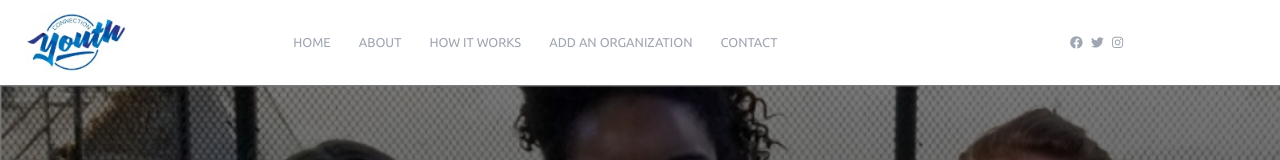
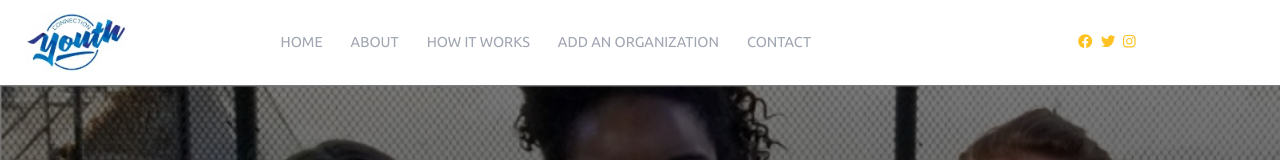
Before and after one commit to noobboon7/TeamHighFive_Front, a React (Create React App) app: page / in a window 1280 px wide. Shown: the top 160 px of the page. Built offline with nearby package versions, Linux system fonts and the light colour scheme; no server answers.

Commit message:
update about page

```diff
--- a/src/components/pages/About.js
+++ b/src/components/pages/About.js
@@ -19,8 +19,15 @@ const About = () => {
     <div id="about">
       <div class="jumbotron jumbotron-fluid">
         <div class="container text-center">
-        <h6 className="intro-lead">Meet the team members</h6>
-        <h1 class="display-4">Our Team</h1>
+        <h6 className="intro-lead">How it Works</h6>
+        <h1 class="display-4">About</h1>
+        </div>
+      </div>
+
+      <div id="mission"className="container">
+        <div id="about-project" className="bg-white p-5">
+          <h2>Mission / <span className="text-info">Team Youth Connnection</span></h2>
+          <p>A web application catering to young black and brown users. The mission is to make extracurricular (specifically non-profit) organizations and programs more accessible and reachable to the youth. A user can search from our database for programs/companies providing technology support, youth programming, after-school programs, summer-school programs, internships, etc.</p>
         </div>
       </div>
 
--- a/src/index.css
+++ b/src/index.css
@@ -9,6 +9,7 @@
   --color-blue-green: #42C3D3;
 }
 
+/* NOTE: Element Tag Styles */
 body {
   background-color: var(--color-off-white) !important;
   margin: 0;
@@ -24,18 +25,11 @@ body a:hover {
   text-decoration: none;
 }
 
-/* Navbar Styles */
-nav.navbar {
-  background-color: var(--white);
-}
-.navbar-brand .logo {
-  width: 100px;
-}
-
 code {
   font-family: source-code-pro, Menlo, Monaco, Consolas, 'Courier New',
     monospace;
 }
+
 /* .icon {
   color: var(--color-blue-green);
 } */
@@ -45,10 +39,18 @@ code {
   text-transform: uppercase;
   font-size: .8rem;
 }
+.social-media a {
+  color: var(--color-yellow);
+}
+
+/* Navbar Styles */
+nav.navbar {
+  background-color: var(--white);
+}
 
 /* NOTE: Custom Navbar styles */
 nav {
-  font-size: 0.8rem;
+  font-size: 0.9rem;
 }
 nav .logo {
   display: block;
@@ -64,6 +66,9 @@ nav .navbar-nav a:visited {
 }
 nav .navbar-nav a:hover {
   color: var(--color-blue-green);
+}
+nav .navbar-nav .social-media a {
+  color: var(--color-yellow);
 }
 
 /* NOTE: Custom Footer styles */
```
